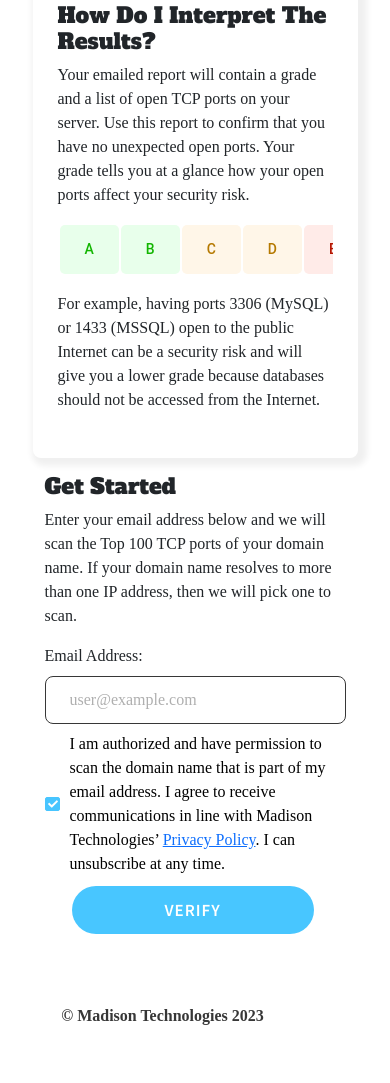
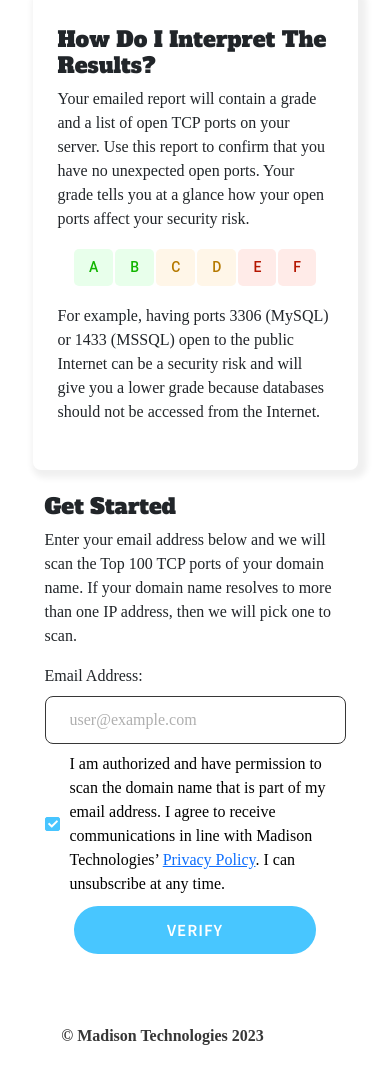
Before and after one commit to Canh-Nguyen94/Madie-responsive, a plain HTML site: page index.html in a window 390 px wide. Shown: the part 597-1680 px from the top of the page. Drawn offline with Linux system fonts and the light colour scheme; a web font is replaced by a local one.

Commit message:
Adjust feedback

```diff
--- a/css/style.css
+++ b/css/style.css
@@ -283,17 +283,22 @@ body {
 }
 
 @media (max-width: 576px) {
-  .btn-container {
-    margin: auto;
+  .grade {
+    text-align: center;
+    margin: 0 5px;
+    padding: 10px 15px;
+    border-radius: 5px;
+    font-size: 14px;
+    line-height: 124%;
+    font-family: Poppins, Roboto, Verdana, Helvetica, Arial, sans-serif;
+    font-weight: 500;
   }
 }
 
 /* Small devices (landscape phones, 576px and up) */
-@media (min-width: 576px) {
-  body {
-    font-size: 16px;
-  }
+@media (max-width: 768px) {
   .btn-container {
-    margin: auto 0;
+    margin: 0 auto;
+    text-align: center;
   }
 }
--- a/index.html
+++ b/index.html
@@ -14,7 +14,7 @@
       <div class="container">
         <div class="row">
           <div class="col-12">
-            <div class="menu-wrapper center-relative relative">
+            <div class="menu-wrapper center-relative relative text-center mb-4">
               <div class="header-logo">
                 <a href="https://madison-technologies.com">
                   <img
@@ -50,7 +50,7 @@
       </div>
     </div>
     <div class="container container-sm" id="other">
-      <div class="row justify-content-center mb-3 align-items-center">
+      <div class="row justify-content-center mb-4 align-items-center">
         <div class="col-10 col-lg-4 fs-6">
           <div>
             <!--            <h4 class="title" style="margin: 35px 0 25px 0 ;">Why Scan Your Host?</h4>-->
@@ -113,8 +113,11 @@
             hx-target="#response"
             hx-swap="innerHTML"
           >
-            <div class="mb-2">
+            <div class="mb-2 row align-items-center">
+              <div class="col-12 col-lg-2">
                 <label for="email" class="form-label">Email Address:</label>
+              </div>
+              <div class="col-12 col-lg-10">
                 <input
                   type="email"
                   class="form-control input-type"
@@ -123,6 +126,7 @@
                   required
                   placeholder="user@example.com"
                 />
+              </div>
             </div>
             <div class="checkbox-container">
               <input
@@ -146,10 +150,10 @@
             <div></div>
 
             <div class="row">
-              <div class="col-10 col-md-3 btn-container">
+              <div class="col-10 col-lg-3 btn-container text-left">
                 <button type="submit" id="submit" class="btn">VERIFY</button>
               </div>
-              <div class="col-10 col-md-7 my-auto mx-auto">
+              <div class="col-10 col-lg-7 my-auto mx-auto">
                 <p id="response"></p>
               </div>
             </div>
```
Lines whose indentation alone changed are shown as unchanged.
